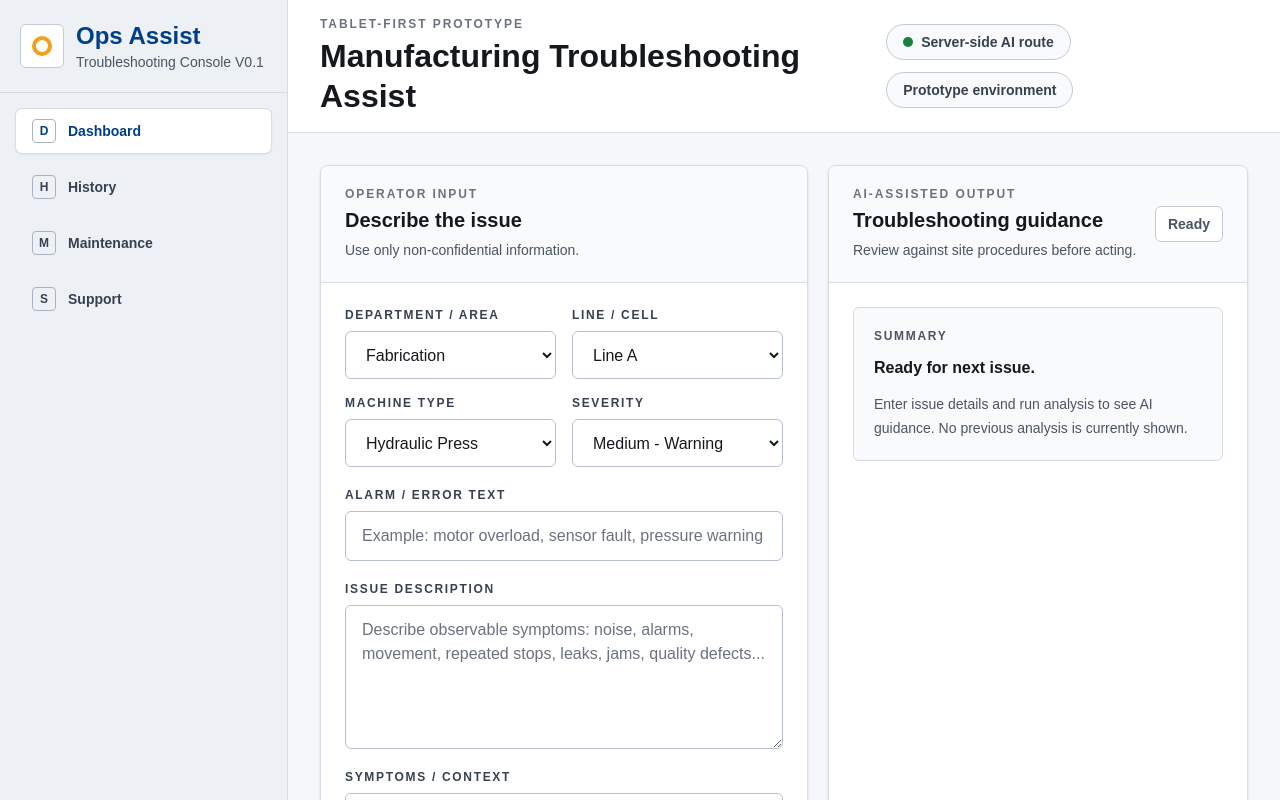
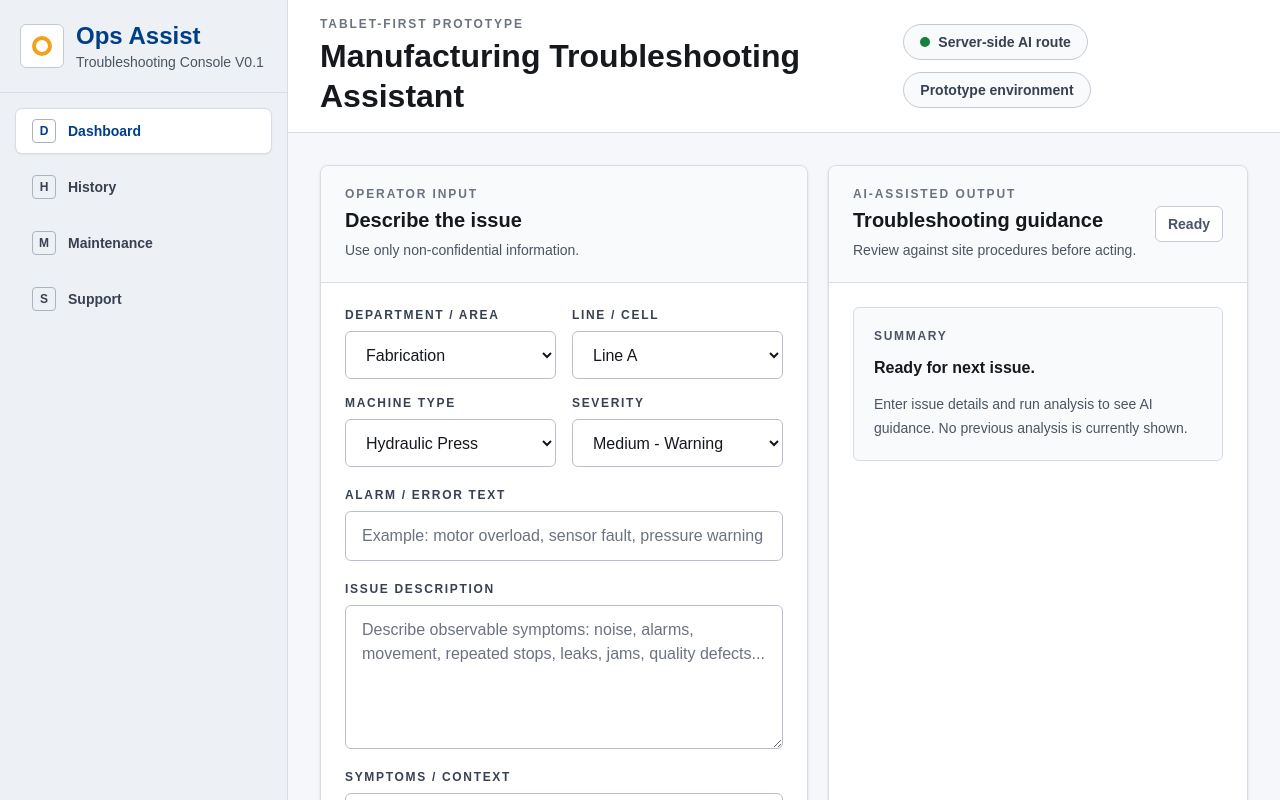
Before and after one commit to Hightech89/ops-assist, a Next.js app: page / in a window 1280 px wide. Shown: the top 800 px of the page. Built offline with nearby package versions, Linux system fonts and the light colour scheme.

Commit message:
Fix troubleshooting assistant heading

```diff
--- a/app/page.tsx
+++ b/app/page.tsx
@@ -208,7 +208,7 @@ export default function Home() {
                 Tablet-first prototype
               </p>
               <h1 className="mt-1 text-2xl font-bold leading-8 text-[#15181d] md:text-[32px] md:leading-10">
-                Manufacturing Troubleshooting Assist
+                Manufacturing Troubleshooting Assistant
               </h1>
             </div>
 
```
